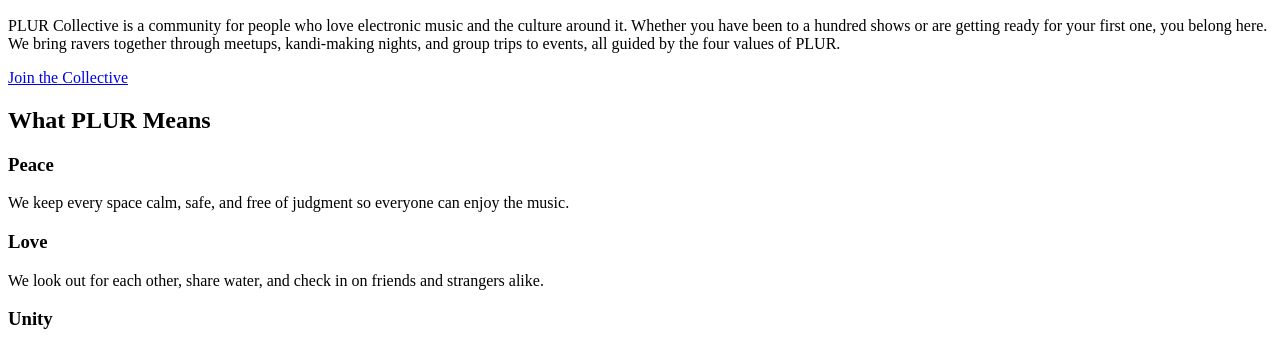
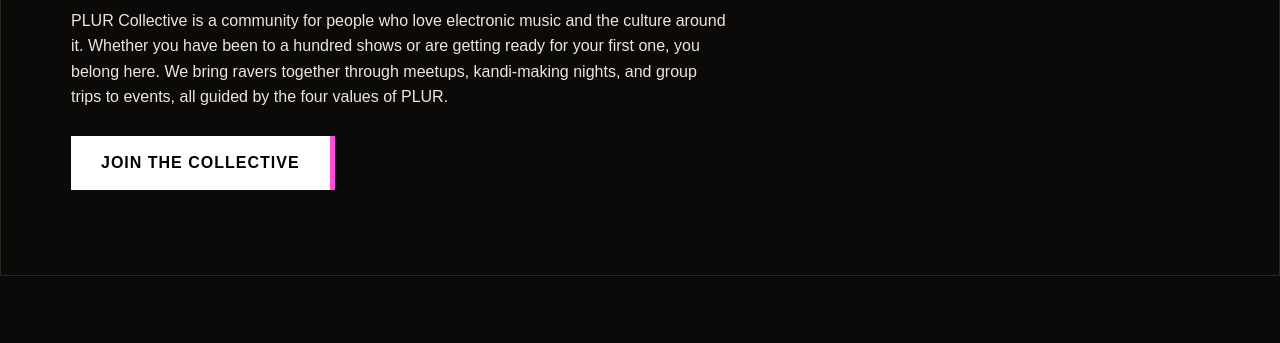
Before and after one commit to amytruong95/amytruong95.github.io, a plain HTML site: page index.html in a window 1280 px wide. Shown: the part 314-657 px from the top of the page. Drawn offline with Linux system fonts and the light colour scheme.

Commit message:
Change stylesheet link from style.css to plur.css

```diff
--- a/index.html
+++ b/index.html
@@ -7,7 +7,7 @@
     <meta name="keywords" content="PLUR, rave, EDM, electronic music, community, events, kandi, Phoenix">
     <meta name="author" content="Amy Truong">
     <title>PLUR Collective | Home</title>
-    <link rel="stylesheet" href="style.css">
+    <link rel="stylesheet" href="plur.css">
 </head>
 <body>
     <div id="wrapper">
```
